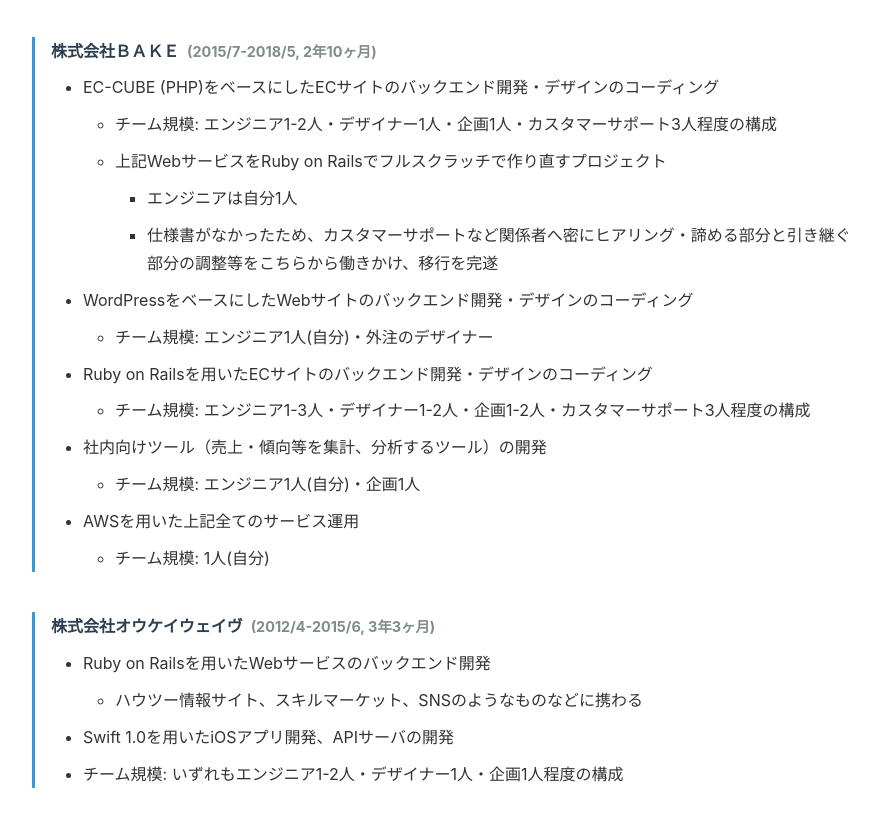
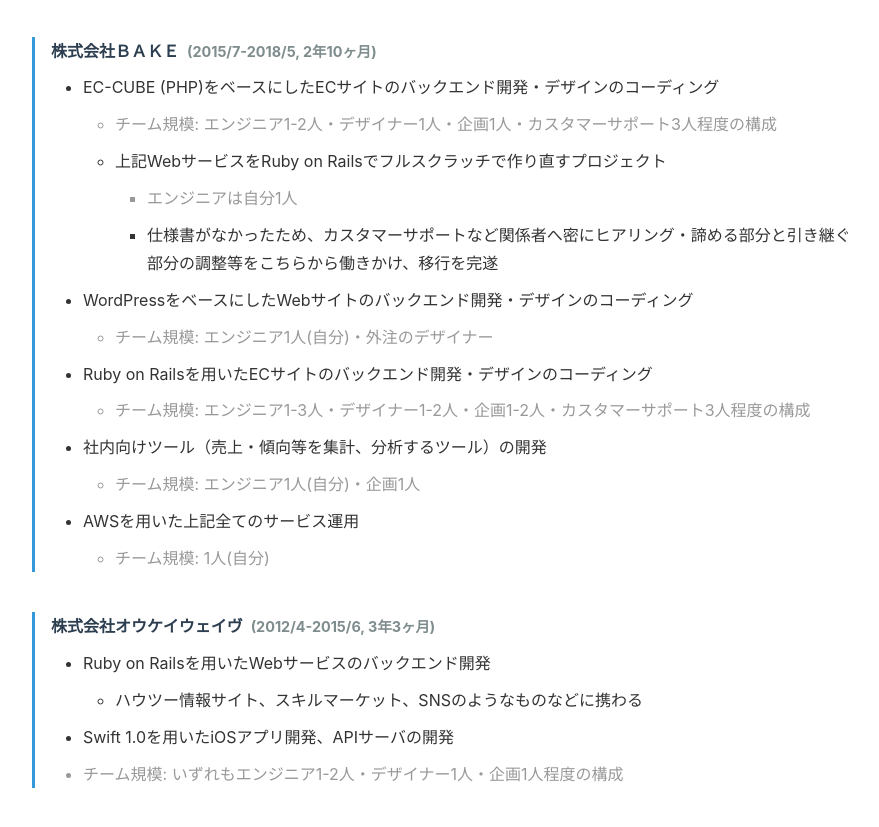
Before and after one commit to takak/takak.github.io, a plain HTML site: page docs/index.html in a window 1280 px wide. Shown: the part 4181-5008 px from the top of the page, without its empty margins (198-1077 px from the left). Drawn offline with Linux system fonts and the light colour scheme.

Commit message:
Fix: 「職務経歴」部分のチーム規模に関する文言の文字色を薄めにした

```diff
--- a/docs/assets/style.css
+++ b/docs/assets/style.css
@@ -117,6 +117,11 @@
     }
 }
 
+/* Team size styling */
+.team-size {
+    color: #999;
+}
+
 /* Print styles */
 @media print {
     body {
--- a/docs/index.html
+++ b/docs/index.html
@@ -116,8 +116,8 @@
                 <ul>
                     <li>toB向けの在庫管理システム「zaico」の開発
                         <ul>
-                            <li>組織全体ではエンジニア30人前後</li>
-                            <li>所属チームではエンジニア3-4人・デザイナー1人・企画1人・CSやBizのメンバー数人程度の構成</li>
+                            <li class="team-size">組織全体ではエンジニア30人前後</li>
+                            <li class="team-size">所属チームではエンジニア3-4人・デザイナー1人・企画1人・CSやBizのメンバー数人程度の構成</li>
                         </ul>
                     </li>
                     <li>開発組織づくり</li>
@@ -131,7 +131,7 @@
                         <ul>
                             <li>Djangoを用いたサービス開発・運用</li>
                             <li>AWSを使ったITインフラ周りの管理</li>
-                            <li>チーム規模: エンジニア1-4人・デザイナー1人・企画1-3人程度の構成</li>
+                            <li class="team-size">チーム規模: エンジニア1-4人・デザイナー1人・企画1-3人程度の構成</li>
                         </ul>
                     </li>
                     <li>RETRIPの事業譲渡により譲渡先の会社へ転籍し、デジタルチラシサービス「トクバイ」の開発に従事</li>
@@ -155,7 +155,7 @@
                 <ul>
                     <li>宿泊施設・航空券メタサーチサービス「atta」の開発・運用
                         <ul>
-                            <li>チーム規模: エンジニア5-10人、企画2-3人、デザイナー1-2人程度の構成</li>
+                            <li class="team-size">チーム規模: エンジニア5-10人、企画2-3人、デザイナー1-2人程度の構成</li>
                         </ul>
                     </li>
                     <li>バックエンドエンジニアとして
@@ -205,10 +205,10 @@
                 <ul>
                     <li>EC-CUBE (PHP)をベースにしたECサイトのバックエンド開発・デザインのコーディング
                         <ul>
-                            <li>チーム規模: エンジニア1-2人・デザイナー1人・企画1人・カスタマーサポート3人程度の構成</li>
+                            <li class="team-size">チーム規模: エンジニア1-2人・デザイナー1人・企画1人・カスタマーサポート3人程度の構成</li>
                             <li>上記WebサービスをRuby on Railsでフルスクラッチで作り直すプロジェクト
                                 <ul>
-                                    <li>エンジニアは自分1人</li>
+                                    <li class="team-size">エンジニアは自分1人</li>
                                     <li>仕様書がなかったため、カスタマーサポートなど関係者へ密にヒアリング・諦める部分と引き継ぐ部分の調整等をこちらから働きかけ、移行を完遂</li>
                                 </ul>
                             </li>
@@ -216,22 +216,22 @@
                     </li>
                     <li>WordPressをベースにしたWebサイトのバックエンド開発・デザインのコーディング
                         <ul>
-                            <li>チーム規模: エンジニア1人(自分)・外注のデザイナー</li>
+                            <li class="team-size">チーム規模: エンジニア1人(自分)・外注のデザイナー</li>
                         </ul>
                     </li>
                     <li>Ruby on Railsを用いたECサイトのバックエンド開発・デザインのコーディング
                         <ul>
-                            <li>チーム規模: エンジニア1-3人・デザイナー1-2人・企画1-2人・カスタマーサポート3人程度の構成</li>
+                            <li class="team-size">チーム規模: エンジニア1-3人・デザイナー1-2人・企画1-2人・カスタマーサポート3人程度の構成</li>
                         </ul>
                     </li>
                     <li>社内向けツール（売上・傾向等を集計、分析するツール）の開発
                         <ul>
-                            <li>チーム規模: エンジニア1人(自分)・企画1人</li>
+                            <li class="team-size">チーム規模: エンジニア1人(自分)・企画1人</li>
                         </ul>
                     </li>
                     <li>AWSを用いた上記全てのサービス運用
                         <ul>
-                            <li>チーム規模: 1人(自分)</li>
+                            <li class="team-size">チーム規模: 1人(自分)</li>
                         </ul>
                     </li>
                 </ul>
@@ -246,7 +246,7 @@
                         </ul>
                     </li>
                     <li>Swift 1.0を用いたiOSアプリ開発、APIサーバの開発</li>
-                    <li>チーム規模: いずれもエンジニア1-2人・デザイナー1人・企画1人程度の構成</li>
+                    <li class="team-size">チーム規模: いずれもエンジニア1-2人・デザイナー1人・企画1人程度の構成</li>
                 </ul>
             </div>
         </section>
```
